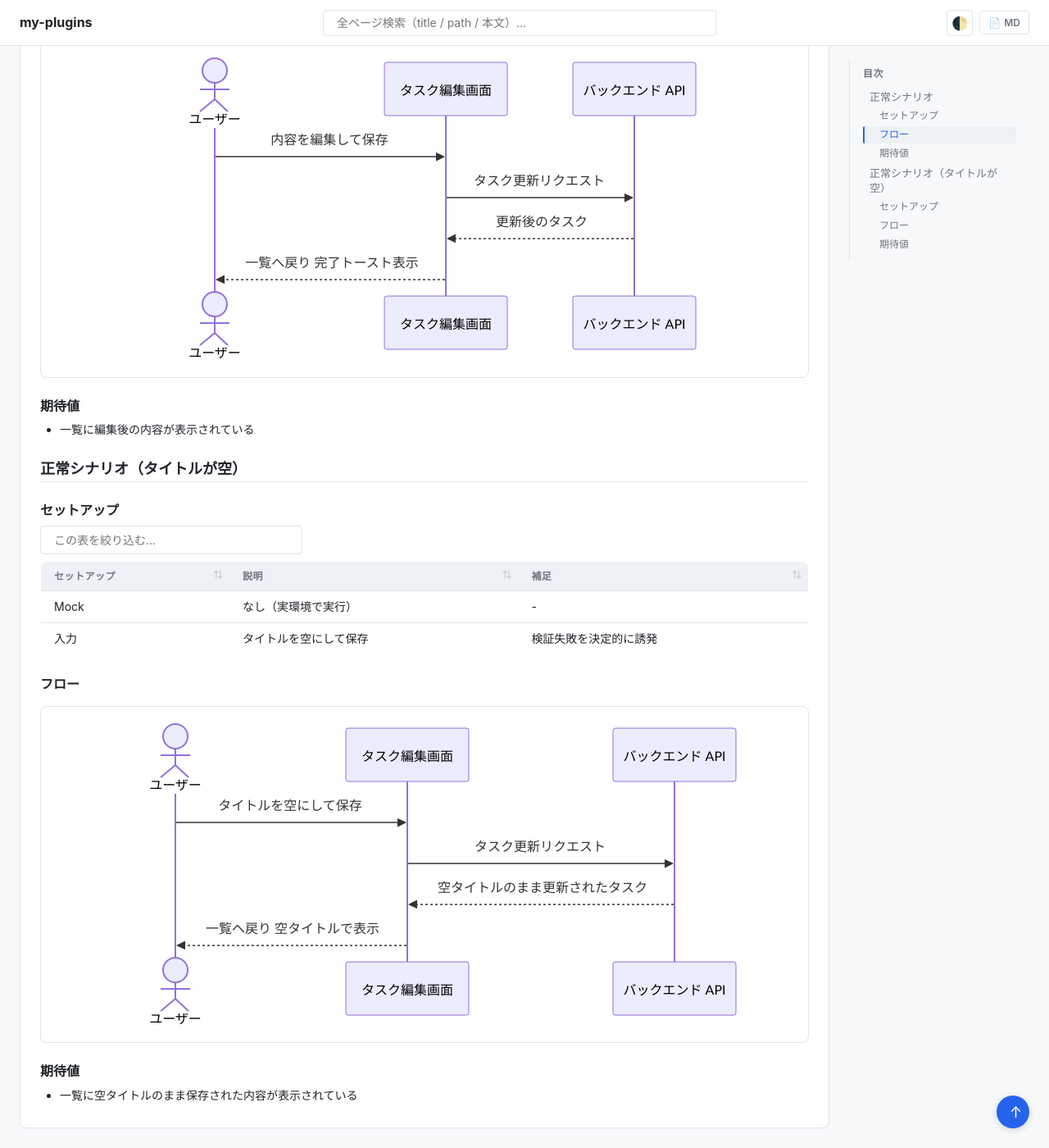
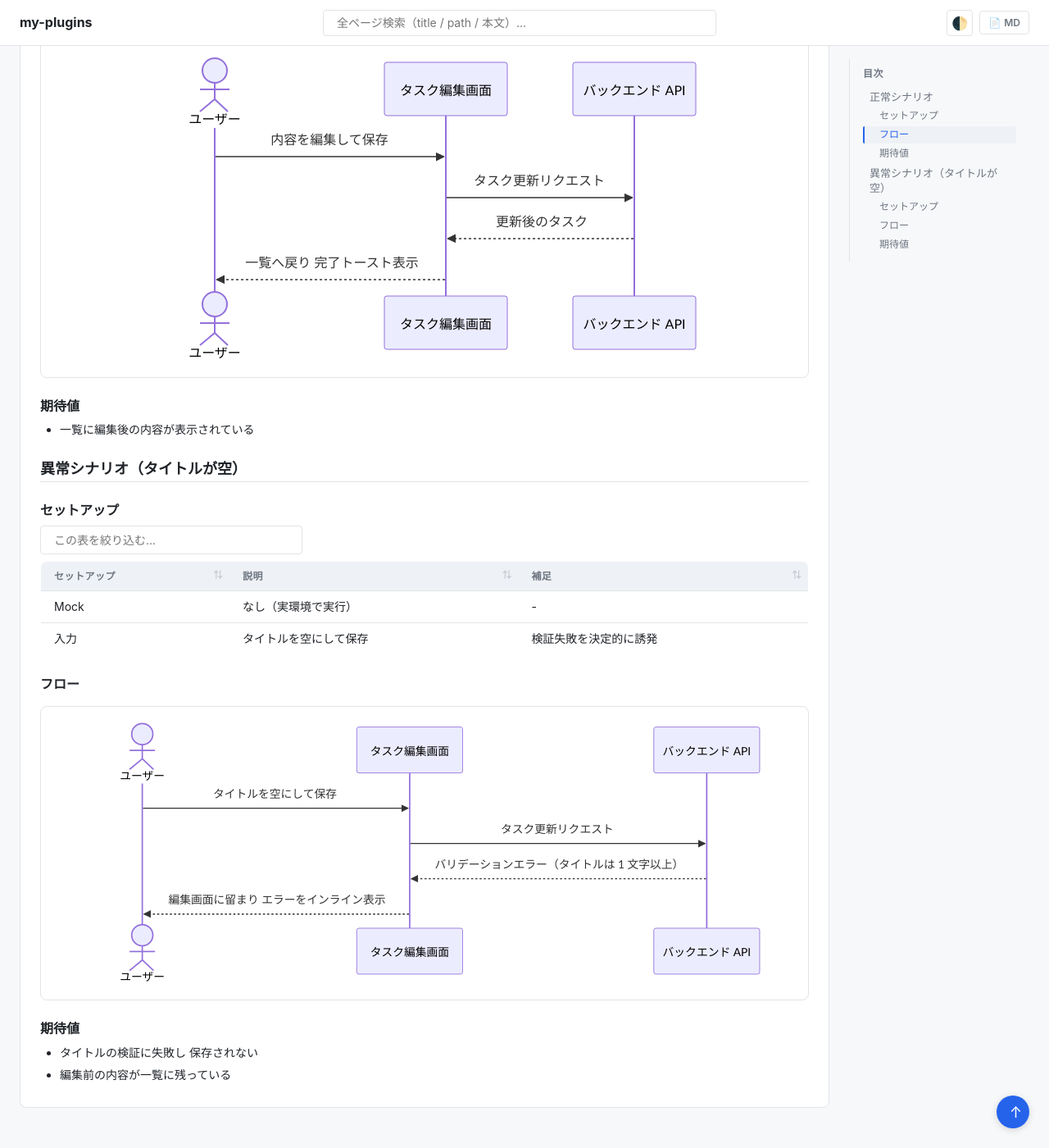
Before and after one commit to shuhei1101/ai-monitor-e2e, a Jekyll site: the page built from docs/wiki/設計図/シナリオ/単一ユースケース/タスク編集.md, in a window 1280 px wide and 1400 px high, scrolled down 479 px. Shown: the whole window at 82% size. Built offline with Jekyll 4.4.1, drawn with Linux system fonts in a browser that asks for light colours; our own code applies the rules of GitHub Pages for plain Markdown files; after the commit the page ends 1854 px from its top, so only the background shows below that.

Commit message:
タスク編集単一シナリオの空タイトルを異常シナリオへ修正

````diff
--- a/docs/wiki/設計図/シナリオ/単一ユースケース/タスク編集.md
+++ b/docs/wiki/設計図/シナリオ/単一ユースケース/タスク編集.md
@@ -33,7 +33,7 @@
 
 - 一覧に編集後の内容が表示されている
 
-## 正常シナリオ（タイトルが空）
+## 異常シナリオ（タイトルが空）
 
 ### セットアップ
 
@@ -52,10 +52,11 @@
 
   U->>FE: タイトルを空にして保存
   FE->>BE: タスク更新リクエスト
-  BE-->>FE: 空タイトルのまま更新されたタスク
-  FE-->>U: 一覧へ戻り 空タイトルで表示
+  BE-->>FE: バリデーションエラー（タイトルは 1 文字以上）
+  FE-->>U: 編集画面に留まり エラーをインライン表示
 ```
 
 ### 期待値
 
-- 一覧に空タイトルのまま保存された内容が表示されている
+- タイトルの検証に失敗し 保存されない
+- 編集前の内容が一覧に残っている
````
